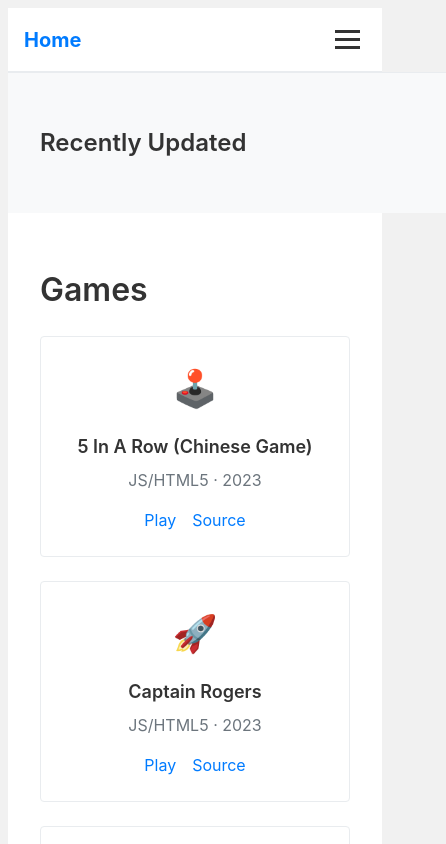
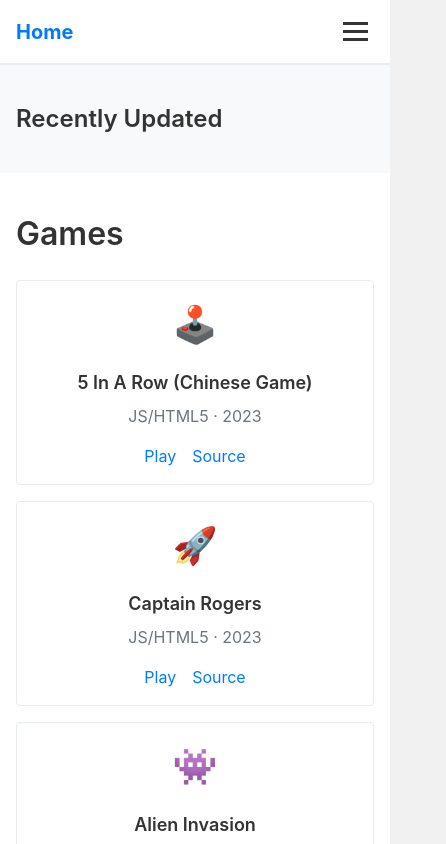
Before and after one commit to shawnxd/shawnxd.github.io, a React (Vite) app: page /games in a window 390 px wide. Shown: the top 844 px of the page, 446 px wide, since content can reach past the window. Built offline with nearby package versions, Linux system fonts and the light colour scheme.

Commit message:
Fix mobile layout - improve container sizing and responsiveness

```diff
--- a/src/styles/main.scss
+++ b/src/styles/main.scss
@@ -65,18 +65,32 @@ a {
 
 // Mobile-friendly styles
 @media (max-width: 768px) {
+  body {
+    margin: 0;
+    padding: 0;
+    overflow-x: hidden;
+  }
+
   .container {
     flex-direction: column;
+    min-height: 100vh;
+    width: 100%;
+    max-width: 100vw;
   }
 
   #main {
     border-right: none;
+    padding: 1rem;
+    flex: 1;
+    min-height: 0;
   }
 
   #sidebar {
     width: 100%;
     border-top: 1px solid $border-color;
     border-right: none;
+    padding: 1rem;
+    box-sizing: border-box;
   }
 
   #header {
@@ -85,6 +99,8 @@ a {
     align-items: center;
     justify-content: space-between;
     position: relative;
+    width: 100%;
+    box-sizing: border-box;
 
     .site-title {
       margin-bottom: 0;
@@ -147,6 +163,7 @@ a {
         border-top: 1px solid $border-color;
         box-shadow: 0 4px 6px rgba($black, 0.1);
         padding: 1rem;
+        box-sizing: border-box;
 
         a {
           margin: 0;
@@ -217,3 +234,30 @@ a {
     }
   }
 }
+
+// Mobile-specific adjustments for content
+@media (max-width: 768px) {
+  .games-list {
+    grid-template-columns: 1fr;
+    gap: 1rem;
+    padding: 0;
+  }
+
+  .game-item {
+    padding: 1rem;
+  }
+
+  .contact-links {
+    padding: 0;
+  }
+
+  h1, h2, h3, h4, h5, h6 {
+    word-wrap: break-word;
+    overflow-wrap: break-word;
+  }
+
+  p, div {
+    word-wrap: break-word;
+    overflow-wrap: break-word;
+  }
+}
```
